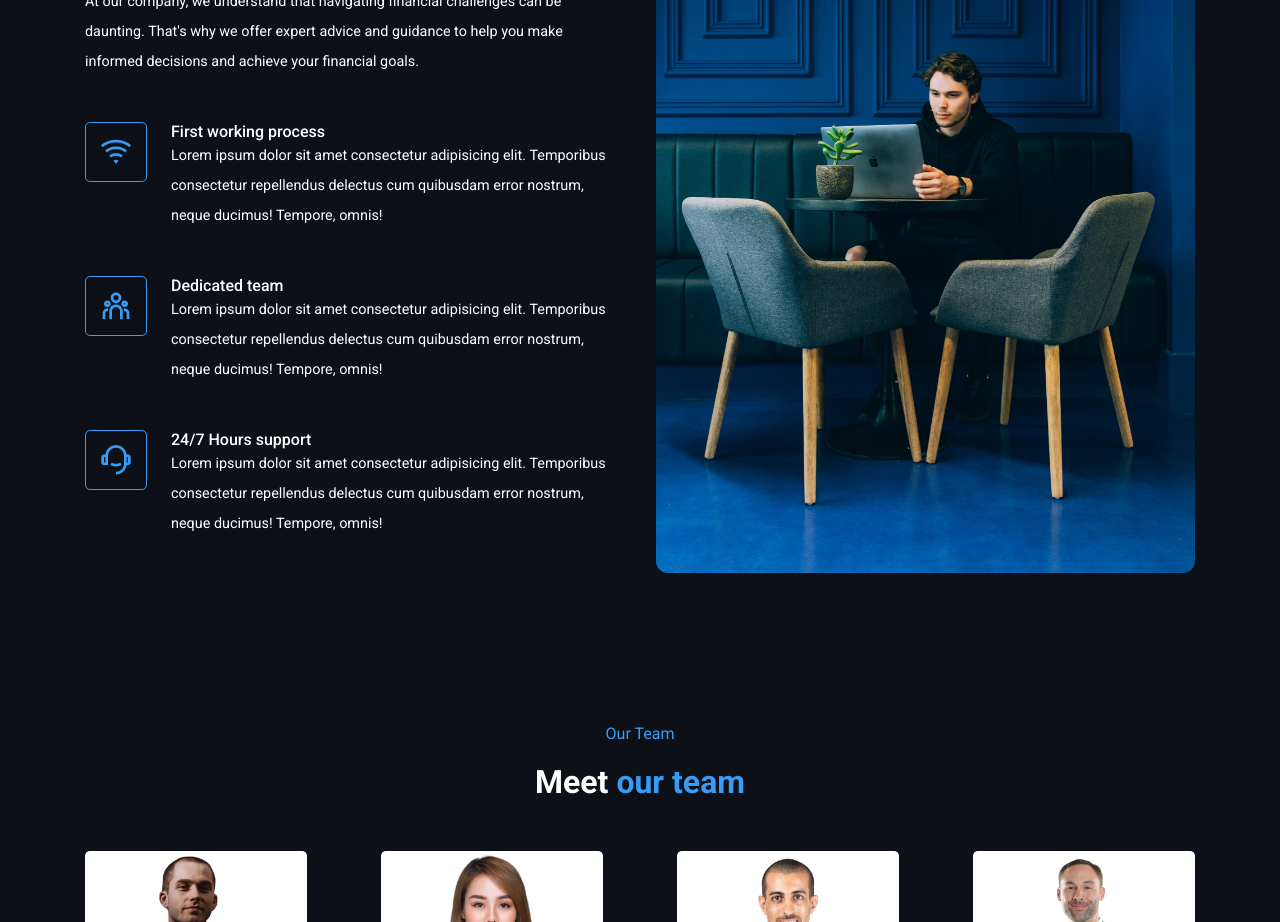
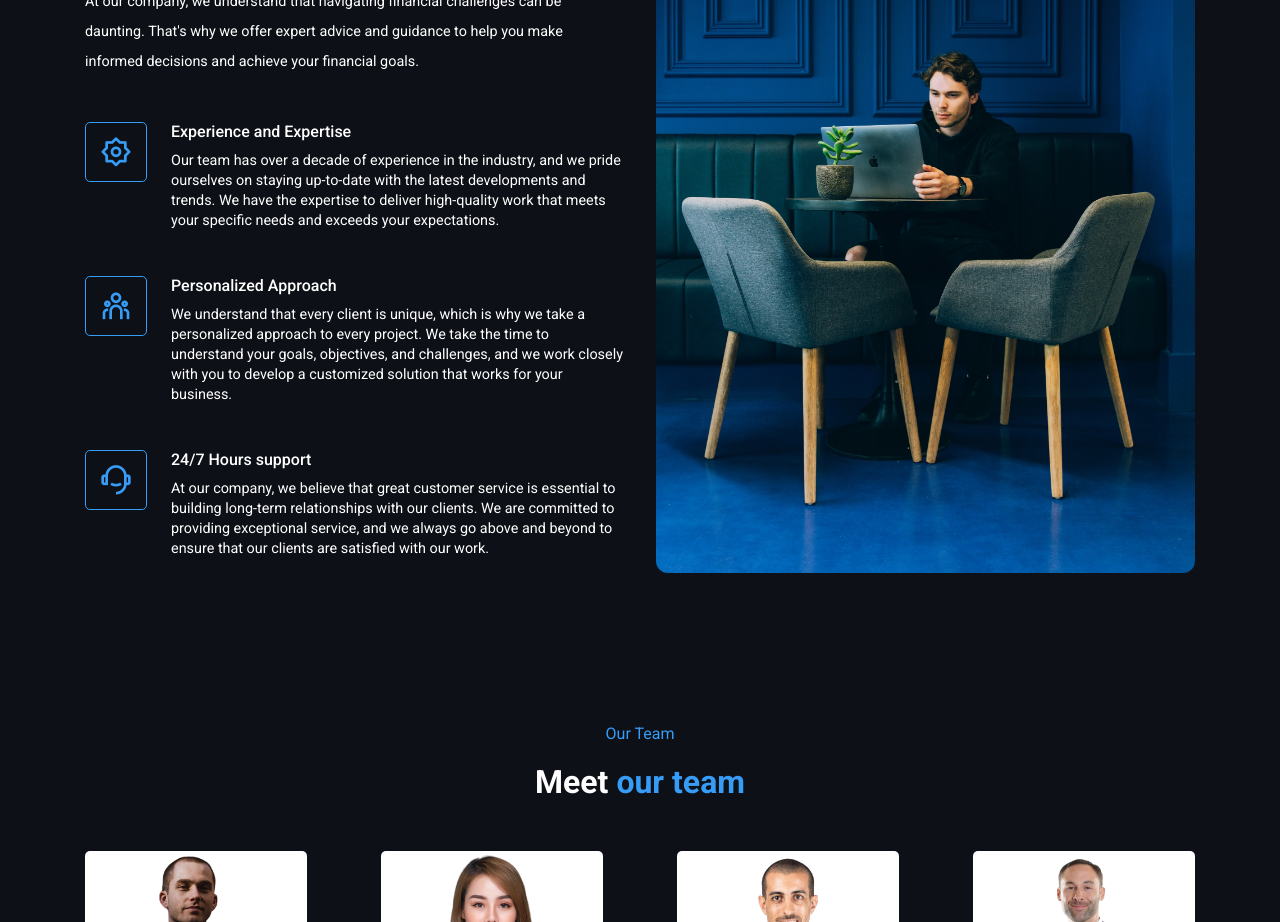
Before and after one commit to xroobix/AgencyWebsite, a React (Vite) app: page / in a window 1280 px wide. Shown: the part 1840-2762 px from the top of the page. Built offline with nearby package versions, Linux system fonts and the light colour scheme.

Commit message:
Change descriptions and fix style

```diff
--- a/src/Components/About/About.tsx
+++ b/src/Components/About/About.tsx
@@ -4,22 +4,22 @@ import aboutImg from "../../images/about-us.jpg"
 
 const chooseData = [
   {
-    icon: 'ri-wifi-line',
-    title: 'First working process',
+    icon: 'ri-settings-2-line',
+    title: 'Experience and Expertise',
     description:
-      'Lorem ipsum dolor sit amet consectetur adipisicing elit. Temporibus consectetur repellendus delectus cum quibusdam error nostrum, neque ducimus! Tempore, omnis!',
+      'Our team has over a decade of experience in the industry, and we pride ourselves on staying up-to-date with the latest developments and trends. We have the expertise to deliver high-quality work that meets your specific needs and exceeds your expectations.',
   },
   {
     icon: 'ri-team-line',
-    title: 'Dedicated team',
+    title: 'Personalized Approach',
     description:
-      'Lorem ipsum dolor sit amet consectetur adipisicing elit. Temporibus consectetur repellendus delectus cum quibusdam error nostrum, neque ducimus! Tempore, omnis!',
+      'We understand that every client is unique, which is why we take a personalized approach to every project. We take the time to understand your goals, objectives, and challenges, and we work closely with you to develop a customized solution that works for your business.',
   },
   {
     icon: 'ri-customer-service-2-line',
     title: '24/7 Hours support',
     description:
-      'Lorem ipsum dolor sit amet consectetur adipisicing elit. Temporibus consectetur repellendus delectus cum quibusdam error nostrum, neque ducimus! Tempore, omnis!',
+      'At our company, we believe that great customer service is essential to building long-term relationships with our clients. We are committed to providing exceptional service, and we always go above and beyond to ensure that our clients are satisfied with our work.',
   },
 ];
 
--- a/src/Components/About/about.css
+++ b/src/Components/About/about.css
@@ -47,4 +47,9 @@
 .choose__us-title {
     color: white;
     font-weight: 500;
+    margin-bottom: 10px;
 }
+
+.choose__us-description {
+    line-height: 20px;
+}
```
